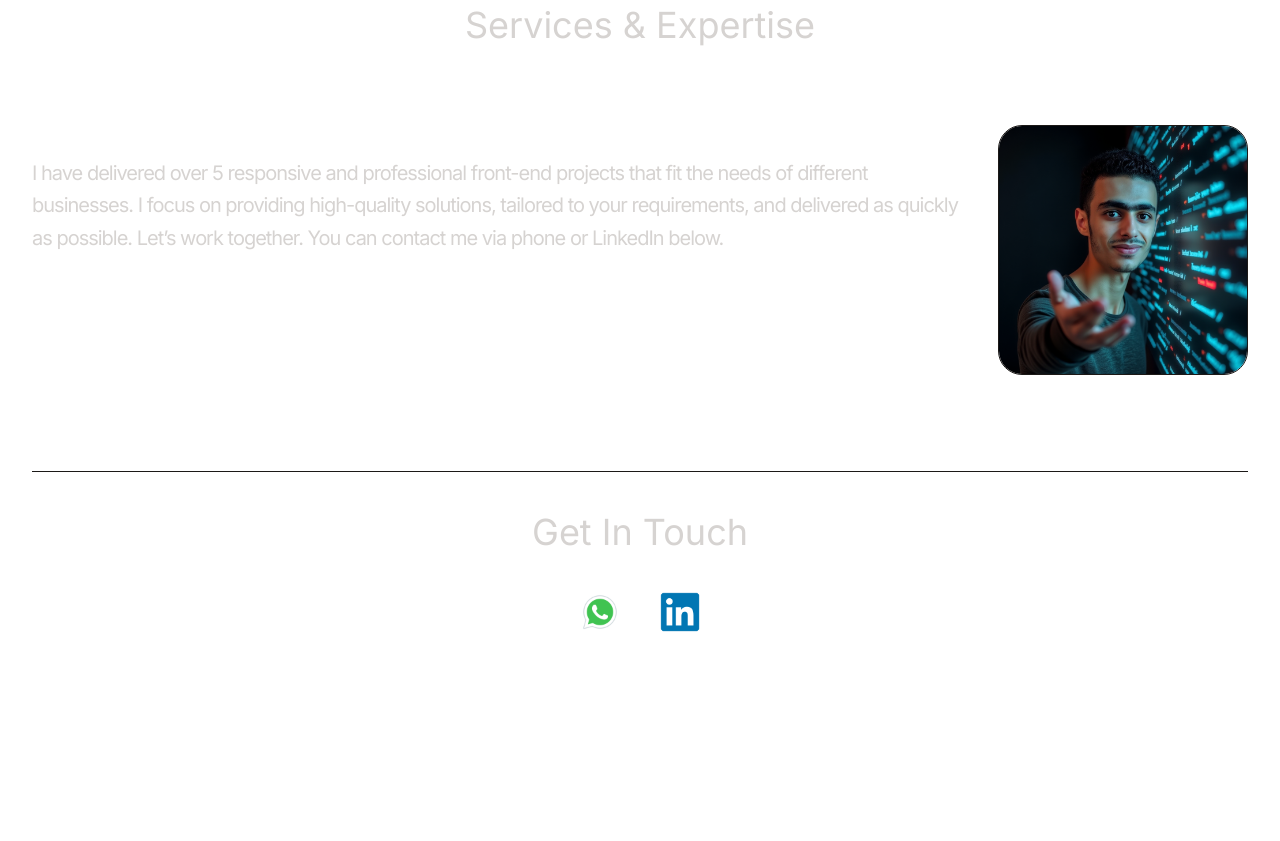
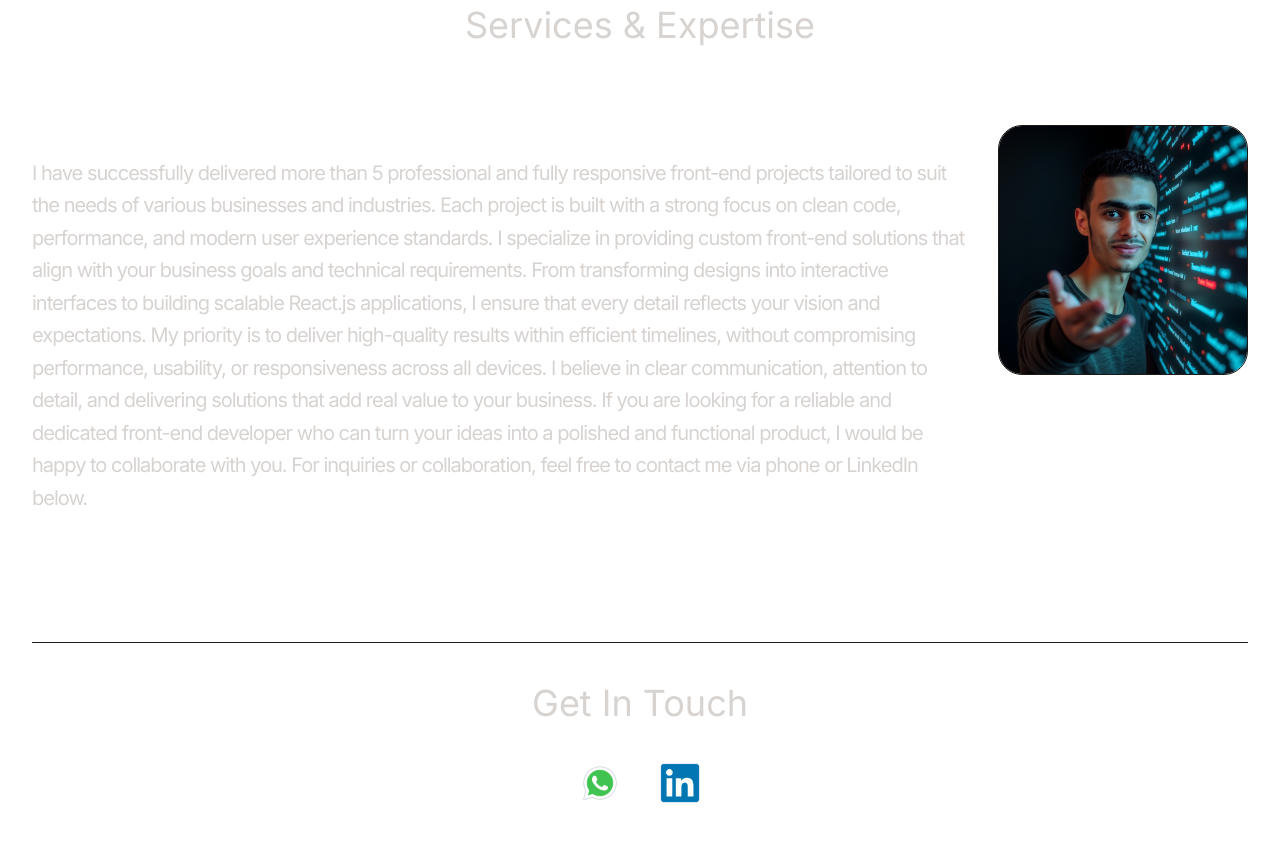
Before and after one commit to AbdulrahmanAkramDev/Portfolio-Abdulrahman, a React (Vite) app: page / in a window 1280 px wide. Shown: the part 2920-3761 px from the top of the page. Before the commit the page ends 3632 px from the top, so only its background shows below. Built offline with nearby package versions, Linux system fonts and the light colour scheme.

Commit message:
update UI and fix bugs

```diff
--- a/src/components/OffService.jsx
+++ b/src/components/OffService.jsx
@@ -8,11 +8,15 @@ const OffService = () => {
 
 
             <div className="my-2  py-6 text-xl leading-relaxed tracking-tighter">
-                I have delivered over 5 responsive and professional front-end projects that fit the needs of different businesses.
-                I focus on providing high-quality solutions, tailored to your requirements, and delivered as quickly as possible.
+                I have successfully delivered more than 5 professional and fully responsive front-end projects tailored to suit the needs of various businesses and industries. Each project is built with a strong focus on clean code, performance, and modern user experience standards.
 
-                Let’s work together.
-                You can contact me via phone or LinkedIn below.
+                I specialize in providing custom front-end solutions that align with your business goals and technical requirements. From transforming designs into interactive interfaces to building scalable React.js applications, I ensure that every detail reflects your vision and expectations.
+
+                My priority is to deliver high-quality results within efficient timelines, without compromising performance, usability, or responsiveness across all devices. I believe in clear communication, attention to detail, and delivering solutions that add real value to your business.
+
+                If you are looking for a reliable and dedicated front-end developer who can turn your ideas into a polished and functional product, I would be happy to collaborate with you.
+
+                For inquiries or collaboration, feel free to contact me via phone or LinkedIn below.
             </div>
             <img src="/off.png" className="border border-stone-900 rounded-3xl "
                 width={250}
```
